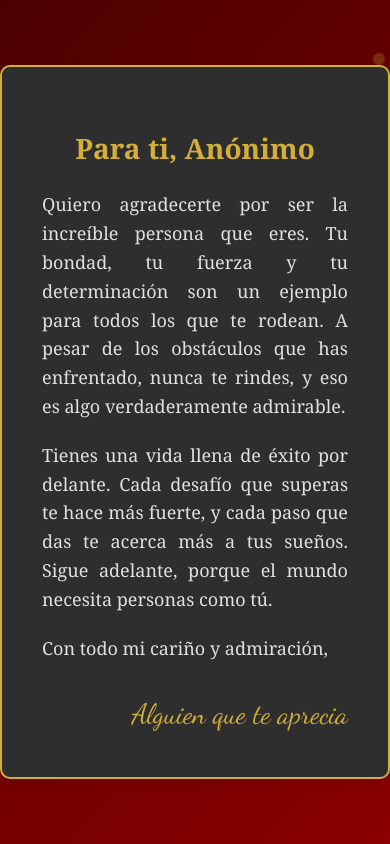
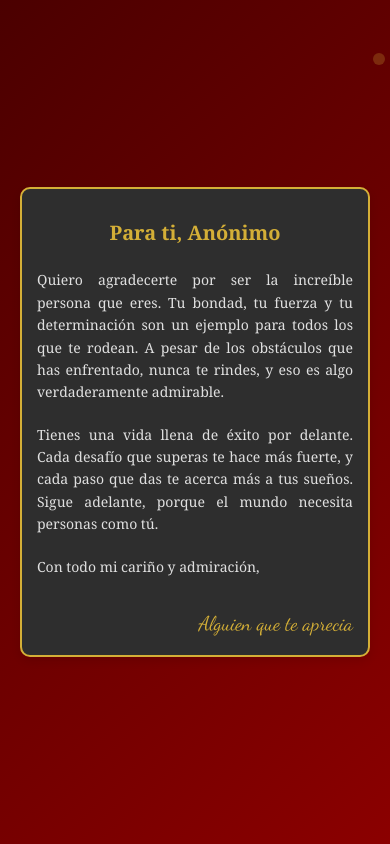
Before and after one commit to ElNERIS11/Comercializacion, a plain HTML site: page index.html in a window 390 px wide. Drawn offline with Linux system fonts and the light colour scheme; a web font is replaced by a local one.

Commit message:
Add files via upload

```diff
--- a/index.html
+++ b/index.html
@@ -3,7 +3,7 @@
 <head>
     <meta charset="UTF-8">
     <meta name="viewport" content="width=device-width, initial-scale=1.0">
-    <title>Carta de Agradecimiento</title>
+    <title>Carta de Agradecimiento Responsiva</title>
     <style>
         body {
             font-family: 'Georgia', serif;
@@ -12,8 +12,8 @@
             display: flex;
             justify-content: center;
             align-items: center;
-            height: 100vh;
-            background: linear-gradient(135deg, #8B0000, #4B0000); /* Degradado rojo oscuro */
+            min-height: 100vh;
+            background: linear-gradient(135deg, #8B0000, #4B0000);
             animation: fondoAnimado 10s infinite alternate;
             overflow: hidden;
         }
@@ -28,27 +28,28 @@
         }
 
         .carta {
-            background-color: #2E2E2E; /* Fondo oscuro para la carta */
-            padding: 40px;
-            max-width: 600px;
+            background-color: #2E2E2E;
+            padding: 20px;
+            max-width: 90%;
             border-radius: 10px;
             box-shadow: 0 4px 10px rgba(0, 0, 0, 0.1);
-            border: 2px solid #D4AF37; /* Borde dorado */
+            border: 2px solid #D4AF37;
             line-height: 1.6;
-            color: #E0E0E0; /* Texto gris claro para mejor contraste */
+            color: #E0E0E0;
             position: relative;
             z-index: 1;
+            margin: 20px;
         }
 
         .carta h1 {
-            font-size: 28px;
+            font-size: 24px;
             margin-bottom: 20px;
             text-align: center;
-            color: #D4AF37; /* Dorado para el título */
+            color: #D4AF37;
         }
 
         .carta p {
-            font-size: 18px;
+            font-size: 16px;
             margin-bottom: 20px;
             text-align: justify;
         }
@@ -59,10 +60,10 @@
 
         .firma {
             font-family: 'Dancing Script', cursive;
-            font-size: 28px;
+            font-size: 24px;
             text-align: right;
             margin-top: 30px;
-            color: #D4AF37; /* Dorado para la firma */
+            color: #D4AF37;
         }
 
         /* Efecto de partículas doradas en el fondo */
@@ -78,7 +79,7 @@
 
         .particulas span {
             position: absolute;
-            background: rgba(212, 175, 55, 0.6); /* Dorado con transparencia */
+            background: rgba(212, 175, 55, 0.6);
             border-radius: 50%;
             animation: animarParticulas 5s linear infinite;
         }
@@ -94,6 +95,44 @@
             100% {
                 transform: translateY(-1000px) translateX(500px);
                 opacity: 0;
+            }
+        }
+
+        /* Media Queries para diseño responsivo */
+        @media (min-width: 600px) {
+            .carta {
+                padding: 40px;
+                max-width: 600px;
+            }
+
+            .carta h1 {
+                font-size: 28px;
+            }
+
+            .carta p {
+                font-size: 18px;
+            }
+
+            .firma {
+                font-size: 28px;
+            }
+        }
+
+        @media (max-width: 480px) {
+            .carta {
+                padding: 15px;
+            }
+
+            .carta h1 {
+                font-size: 20px;
+            }
+
+            .carta p {
+                font-size: 14px;
+            }
+
+            .firma {
+                font-size: 20px;
             }
         }
     </style>
```
